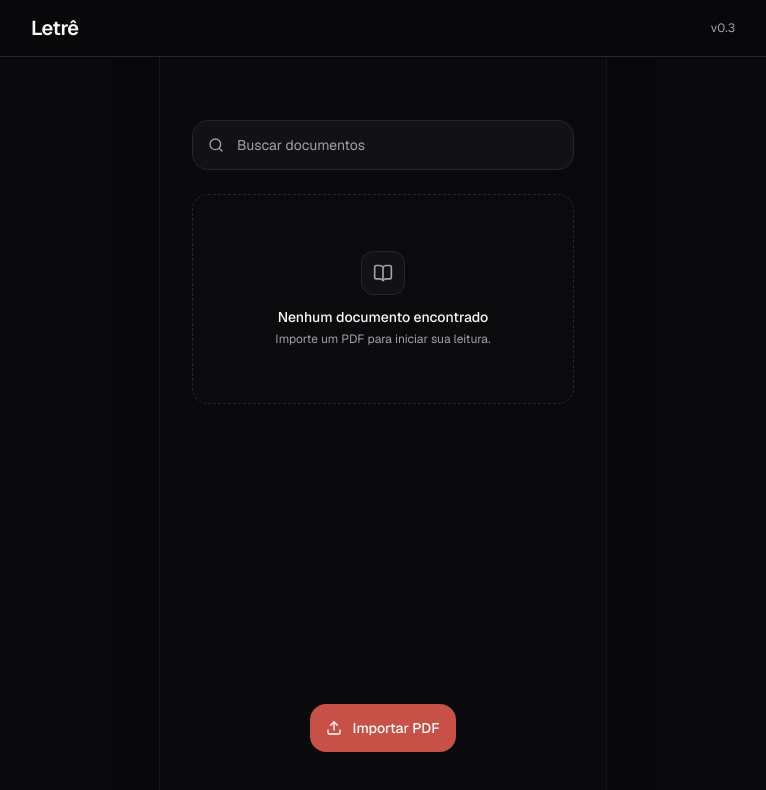
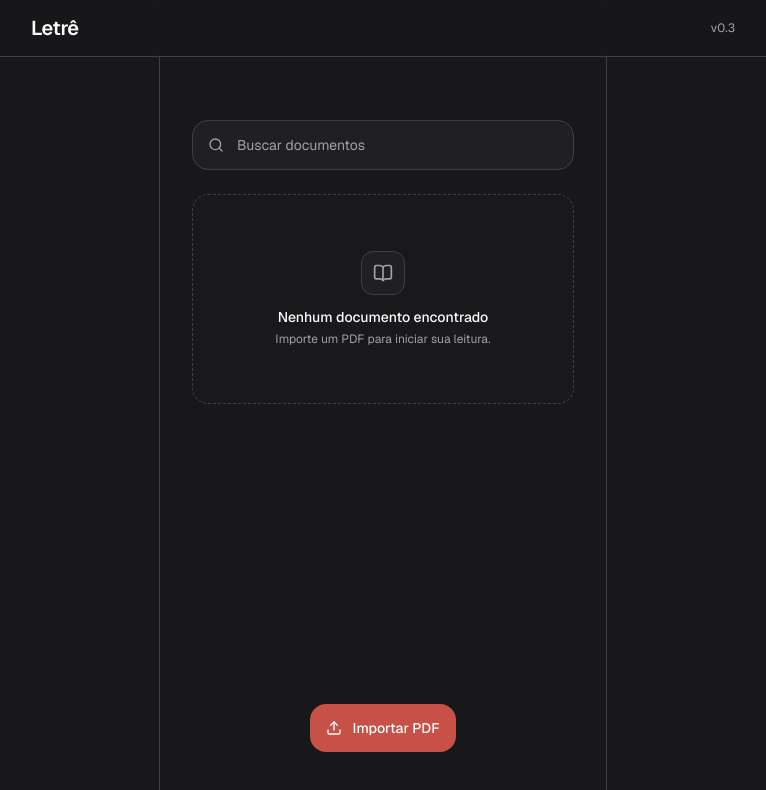
Before and after one commit to jaozinpaulin/audioread-app, a Next.js app: page / in a window 1280 px wide. Shown: the top 790 px of the page, without its empty margins (257-1023 px from the left). Built offline with nearby package versions, Linux system fonts and the light colour scheme.

Commit message:
feat: add theme customization

```diff
--- a/src/app/components/MenuSettings.tsx
+++ b/src/app/components/MenuSettings.tsx
@@ -1,7 +1,7 @@
 // @ts-nocheck
 'use client';
 
-import { useState } from 'react';
+import { useState, useEffect } from 'react';
 import { Check, ChevronDown, SlidersHorizontal } from 'lucide-react';
 import { sendTTS, voices } from '../services/tts';
 
@@ -43,8 +43,16 @@ export default function MenuSettings({ isOpen, setIsOpen, onVoiceChange }) {
         }
     }
 
+    function applyTheme(theme) {
+        document.documentElement.dataset.theme = theme.toLowerCase();
+    }
+    useEffect(() => {
+        document.documentElement.dataset.theme = settings.theme.toLowerCase();
+    }, [settings.theme]);
+
     function reset() {
         setSettings({ ...initialSettings });
+        applyTheme(initialSettings.theme);
         onVoiceChange?.(initialSettings.voice);
         setLanguageOpen(false);
         setVoiceOpen(false);
@@ -52,6 +60,7 @@ export default function MenuSettings({ isOpen, setIsOpen, onVoiceChange }) {
 
     function cancel() {
         setSettings({ ...savedSettings });
+        applyTheme(savedSettings.theme);
         onVoiceChange?.(savedSettings.voice);
         setLanguageOpen(false);
         setVoiceOpen(false);
@@ -60,6 +69,7 @@ export default function MenuSettings({ isOpen, setIsOpen, onVoiceChange }) {
 
     function save() {
         setSavedSettings({ ...settings });
+        applyTheme(settings.theme);
         setIsOpen(false);
     }
 
@@ -96,6 +106,8 @@ export default function MenuSettings({ isOpen, setIsOpen, onVoiceChange }) {
     //         console.error('Erro ao reproduzir a voz:', error);
     //     }
     // }
+
+
 
     return (
         <>
--- a/src/app/globals.css
+++ b/src/app/globals.css
@@ -3,26 +3,89 @@
 @theme {
   --font-sans: var(--font-geist-sans), Arial, Helvetica, sans-serif;
 
-  --color-app-bg: #09090b;
-  --color-card-bg: #121215;
-  --color-card-hover: #18181b;
-  --color-primary-rose: #E2847A;
-  --color-accent-crimson: #C75146;
-  --color-text-main: #FDF8F8;
-  --color-text-muted: #A1A1AA;
-  --color-border-subtle: #27272a;
+  --color-app-bg: var(--app-bg);
+  --color-card-bg: var(--card-bg);
+  --color-card-hover: var(--card-hover);
+
+  --color-primary-rose: var(--primary-rose);
+  --color-accent-crimson: var(--accent-crimson);
+
+  --color-text-main: var(--text-main);
+  --color-text-muted: var(--text-muted);
+  --color-border-subtle: var(--border-subtle);
 }
 
-:root {
+:root,
+[data-theme="system"] {
   color-scheme: dark;
+
+  --app-bg: #18181b;
+  --card-bg: #202024;
+  --card-hover: #27272a;
+
+  --primary-rose: #e2847a;
+  --accent-crimson: #c75146;
+
+  --text-main: #fafafa;
+  --text-muted: #a1a1aa;
+  --border-subtle: #3f3f46;
+
+  --scrollbar-thumb: #3f3f46;
+  --scrollbar-hover: #52525b;
+}
+
+[data-theme="dark"] {
+  color-scheme: dark;
+
+  --app-bg: #09090b;
+  --card-bg: #121215;
+  --card-hover: #18181b;
+
+  --primary-rose: #e2847a;
+  --accent-crimson: #c75146;
+
+  --text-main: #fdf8f8;
+  --text-muted: #a1a1aa;
+  --border-subtle: #27272a;
+
+  --scrollbar-thumb: #27272a;
+  --scrollbar-hover: #3f3f46;
+}
+
+[data-theme="light"] {
+  color-scheme: light;
+
+  --app-bg: #f4f4f5;
+  --card-bg: #ffffff;
+  --card-hover: #e4e4e7;
+
+  --primary-rose: #c75146;
+  --accent-crimson: #a83e35;
+
+  --text-main: #18181b;
+  --text-muted: #71717a;
+  --border-subtle: #d4d4d8;
+
+  --scrollbar-thumb: #d4d4d8;
+  --scrollbar-hover: #a1a1aa;
 }
 
 html,
 body {
-  background-color: var(--color-app-bg);
-  color: var(--color-text-main);
+  min-height: 100%;
+  overflow-x: hidden;
+}
+
+html {
+  background-color: var(--app-bg);
+  color-scheme: inherit;
+  scrollbar-color: var(--scrollbar-thumb) var(--app-bg);
+}
+
+body {
+  background-color: var(--app-bg);
+  color: var(--text-main);
   font-family: var(--font-sans);
-  overflow-x: hidden;
 }
 
 ::-webkit-scrollbar {
@@ -31,14 +94,14 @@ body {
 }
 
 ::-webkit-scrollbar-track {
-  background: var(--color-app-bg);
+  background-color: var(--app-bg);
 }
 
 ::-webkit-scrollbar-thumb {
-  background: var(--color-border-subtle);
+  background-color: var(--scrollbar-thumb);
   border-radius: 3px;
 }
 
 ::-webkit-scrollbar-thumb:hover {
-  background: #3f3f46;
+  background-color: var(--scrollbar-hover);
 }
--- a/src/app/layout.tsx
+++ b/src/app/layout.tsx
@@ -14,8 +14,8 @@ const geistMono = Geist_Mono({
 });
 
 export const metadata: Metadata = {
-  title: "AudioRead App",
-  description: "Leitor de documentos e livros com suporte a audio e customizacao",
+  title: "Letrê",
+  description: "Leitor de documentos com suporte a áudio e personalização.",
 };
 
 export default function RootLayout({
@@ -26,9 +26,11 @@ export default function RootLayout({
   return (
     <html
       lang="pt-BR"
-      className={`${geistSans.variable} ${geistMono.variable} h-full antialiased dark`}>
-      <body className="min-h-full flex flex-col bg-[#0A0A0C] text-[#F8FAFC]">
-        <div className="max-w-md w-full mx-auto min-h-screen bg-[#0A0A0C] shadow-2xl relative border-x border-white/5 flex flex-col">
+      data-theme="system"
+      className={`${geistSans.variable} ${geistMono.variable} h-full antialiased`}
+    >
+      <body className="flex min-h-full flex-col bg-app-bg text-text-main">
+        <div className="relative mx-auto flex min-h-screen w-full max-w-md flex-col border-x border-border-subtle">
           <DocumentProvider>
             {children}
           </DocumentProvider>
```
